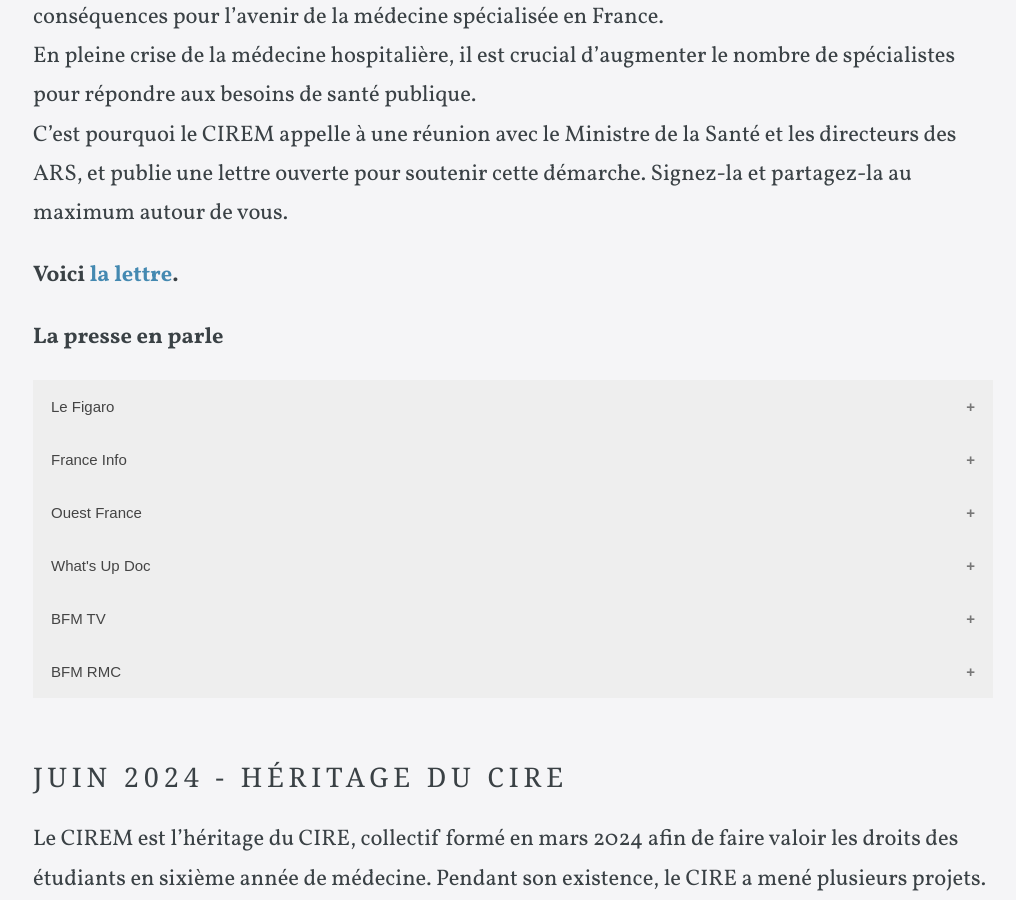
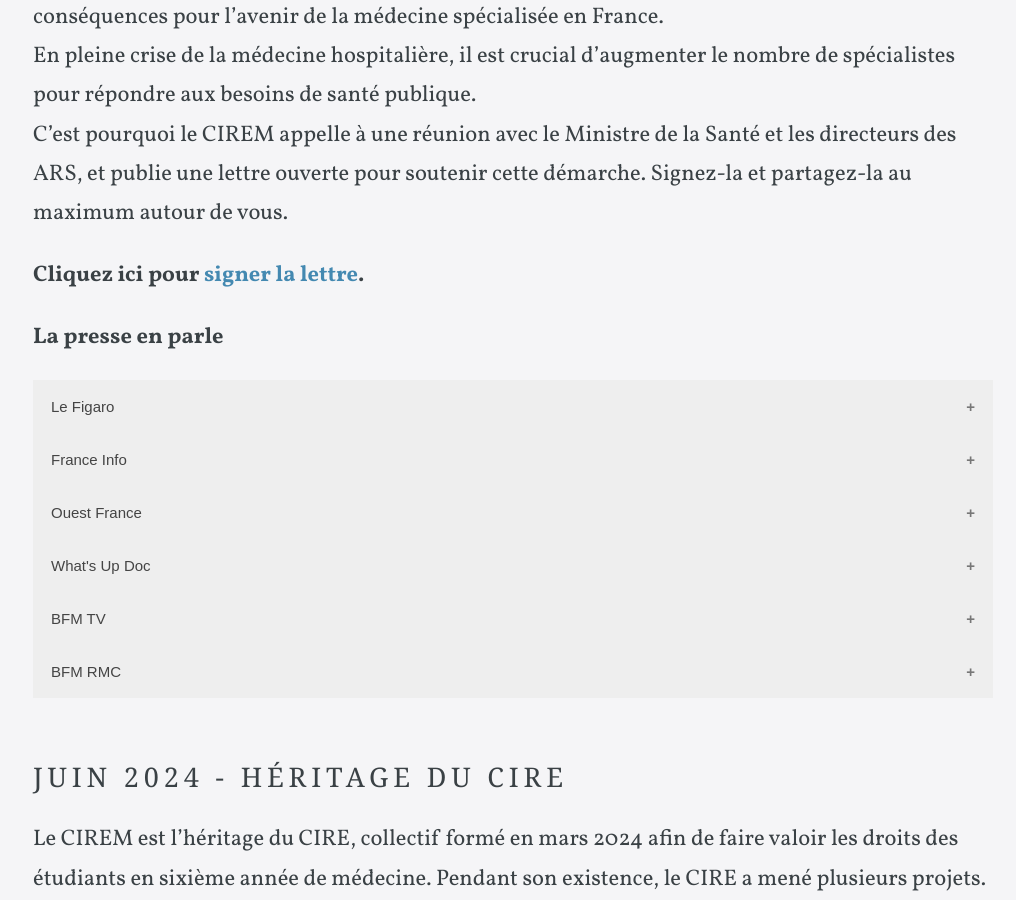
Before and after one commit to ciremwebsite/ciremwebsite.github.io, a Jekyll site: the page built from nos_actions/actions.md, in a window 1280 px wide and 900 px high, scrolled down 860 px. Shown: the whole window, without its empty margins (127-1143 px from the left). Built offline with Jekyll 4.4.1, drawn with Linux system fonts in a browser that asks for light colours; some web fonts are replaced.

Commit message:
Update actions.md

```diff
--- a/nos_actions/actions.md
+++ b/nos_actions/actions.md
@@ -15,7 +15,7 @@ Face à une réduction alarmante des places d'internat hors médecine générale
 En pleine crise de la médecine hospitalière, il est crucial d'augmenter le nombre de spécialistes pour répondre aux besoins de santé publique.
 C'est pourquoi le CIREM appelle à une réunion avec le Ministre de la Santé et les directeurs des ARS, et publie une lettre ouverte pour soutenir cette démarche. Signez-la et partagez-la au maximum autour de vous.
 
-**Voici [la lettre](https://ciremwebsite.github.io/lettre_ouverte/).**
+**Cliquez ici pour [signer la lettre](https://ciremwebsite.github.io/lettre_ouverte/).**
 
 **La presse en parle**
 
```
